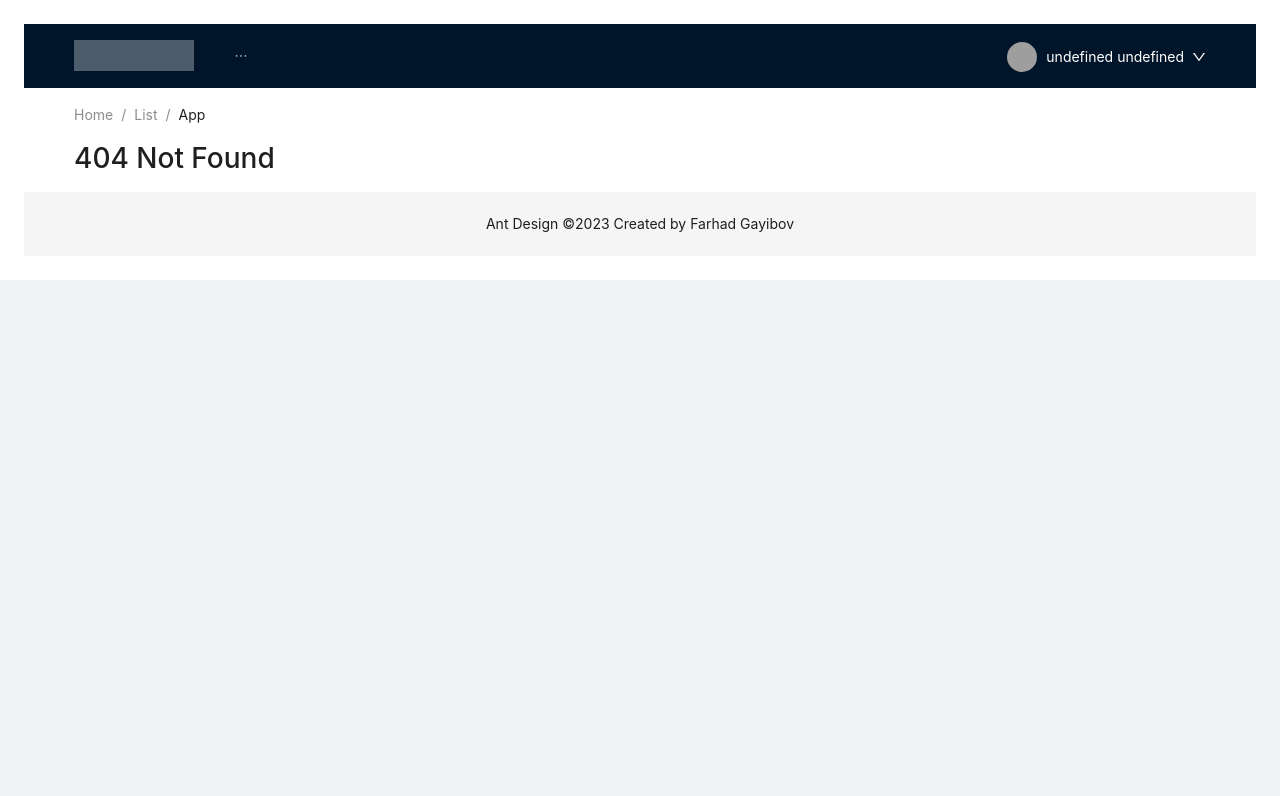
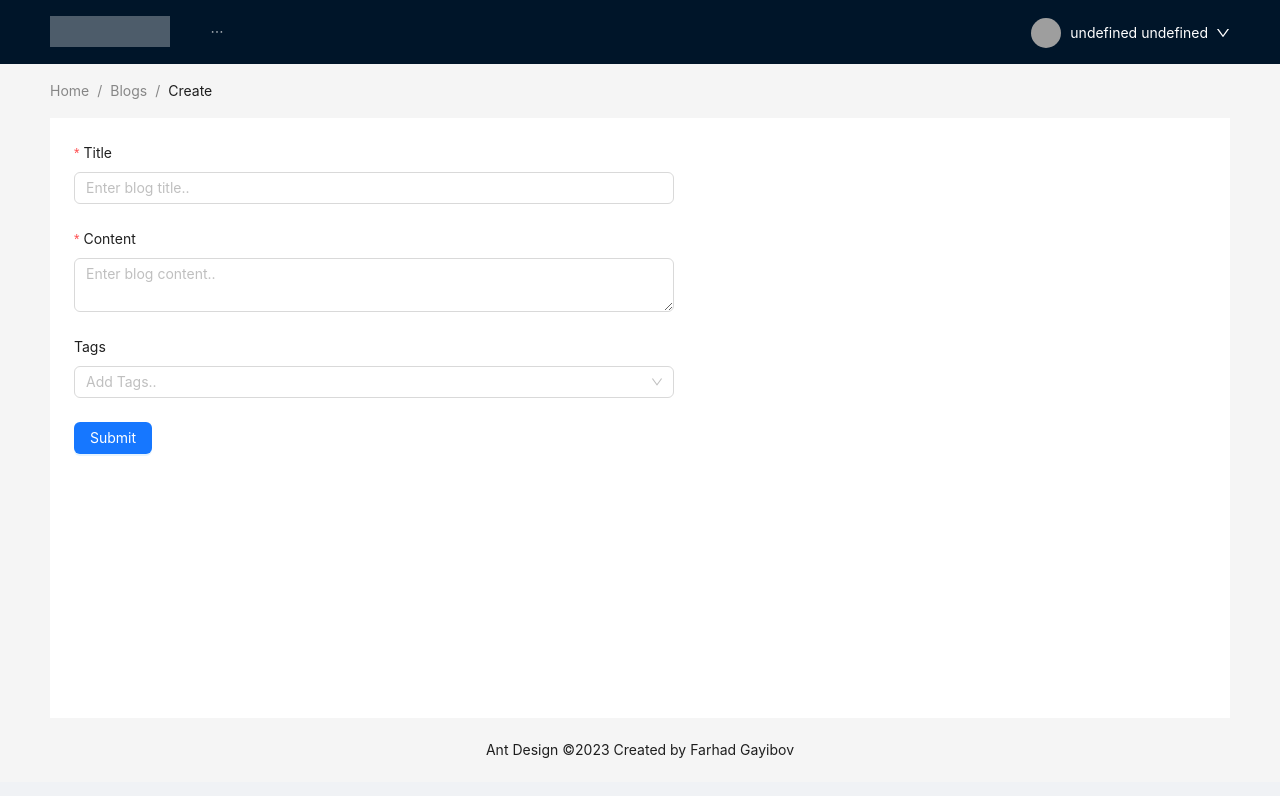
Before and after one commit to qayibovferhad/blog-api, a React (Create React App) app in the folder client/: page /blogs/create in a window 1280 px wide. Before the commit this address had no page. Shown: the top 796 px of the page. Built offline with nearby package versions, Linux system fonts and the light colour scheme.

Commit message:
new commit

```diff
--- a/client/src/App.js
+++ b/client/src/App.js
@@ -6,6 +6,7 @@ import Chat from "./pages/Chat";
 import { Suspense } from "react";
 import AppLayout from "./components/AppLayout";
 import Blogs from "./pages/Blogs";
+import BlogCreate from "./pages/BlogCreate";
 function App() {
   return (
     <>
@@ -19,6 +20,7 @@ function App() {
             <Route path="chat" element={<Chat />} />
             <Route path="dashboard" element={<Dashboard />} />
             <Route path="blogs" element={<Blogs />} />
+            <Route path="blogs/create" element={<BlogCreate />} />
             <Route path="*" element={<h1>404 Not Found</h1>} />
           </Route>
         </Routes>
--- a/client/src/components/AppLayout/Header.js
+++ b/client/src/components/AppLayout/Header.js
@@ -37,13 +37,13 @@ const dropDownItems = [
 function AppHeader() {
   const navigate = useNavigate();
   const user = useSelector((state) => state.user.currentUser || {});
-  console.log(user);
   async function handleDropdownClick(e) {
     if (e.key === "logout") {
       await axios.post("logout");
       navigate("/auth/login");
     }
   }
+
   return (
     <Header className="app-header">
       <div className="logo" />
--- a/client/src/components/AppLayout/index.js
+++ b/client/src/components/AppLayout/index.js
@@ -1,18 +1,22 @@
-import { Avatar, Breadcrumb, Layout, Menu } from "antd";
+import { Breadcrumb, Layout } from "antd";
 import "./styles.css";
 import AppHeader from "./Header";
-import { NavLink, Outlet } from "react-router-dom";
-const { Header, Content, Footer } = Layout;
+import { Outlet, useLocation } from "react-router-dom";
+import breadcrumb from "../../utils/breadcrumb";
+const { Content, Footer } = Layout;
 
 function AppLayout() {
+  const location = useLocation();
+  const breadCrumb = breadcrumb[location.pathname];
+
   return (
     <Layout className="app-layout">
       <AppHeader />
       <Content className="app-content">
         <Breadcrumb className="app-breadcrumb">
-          <Breadcrumb.Item>Home</Breadcrumb.Item>
-          <Breadcrumb.Item>List</Breadcrumb.Item>
-          <Breadcrumb.Item>App</Breadcrumb.Item>
+          {breadCrumb.map((item, index) => (
+            <Breadcrumb.Item key={index}>{item}</Breadcrumb.Item>
+          ))}
         </Breadcrumb>
         <main className="site-layout-content">
           <Outlet />
--- a/client/src/components/AppLayout/styles.css
+++ b/client/src/components/AppLayout/styles.css
@@ -1,5 +1,5 @@
-.app-layout {
-  min-height: 280px;
+.app-layout .site-layout-content {
+  min-height: 75vh;
   padding: 24px;
   background: #fff;
 }
--- /dev/null
+++ b/client/src/pages/BlogCreate/BlogCreate.js
@@ -0,0 +1,63 @@
+import { Button, Form, Input, message, Radio, Select } from "antd";
+import { useNavigate } from "react-router-dom";
+import { useState } from "react";
+import axios from "../../lib/axios";
+function BlogCreate() {
+  const navigate = useNavigate();
+  const [submitting, setSubmitting] = useState(false);
+  async function onFinishValue(values) {
+    console.log(values);
+    setSubmitting(true);
+    axios.post("blogs", values);
+    message.success("Blog created successfully!");
+    navigate("/blogs");
+
+    try {
+    } catch (err) {
+      const errorMessage = err.response.data.message;
+      message.error(errorMessage);
+    } finally {
+      setSubmitting(false);
+    }
+  }
+  return (
+    <Form
+      layout="vertical"
+      onFinish={onFinishValue}
+      style={{
+        maxWidth: 600,
+      }}
+    >
+      <Form.Item
+        label="Title"
+        name="title"
+        rules={[{ required: true, message: "Please enter blog title!" }]}
+      >
+        <Input placeholder="Enter blog title.." />
+      </Form.Item>
+      <Form.Item
+        label="Content"
+        name="body"
+        rules={[{ required: true, message: "Please enter blog content!" }]}
+      >
+        <Input.TextArea placeholder="Enter blog content.." />
+      </Form.Item>
+
+      <Form.Item label="Tags" name="tags">
+        <Select
+          mode="tags"
+          style={{
+            width: "100%",
+          }}
+          placeholder="Add Tags.."
+        />
+      </Form.Item>
+      <Form.Item>
+        <Button loading={submitting} htmlType="submit" type="primary">
+          Submit
+        </Button>
+      </Form.Item>
+    </Form>
+  );
+}
+export default BlogCreate;
--- /dev/null
+++ b/client/src/pages/BlogCreate/index.js
@@ -0,0 +1,8 @@
+import React, { Suspense } from "react";
+
+const LazyBlogCreatePage = React.lazy(() => import("./BlogCreate"));
+export default () => (
+  <Suspense fallback={<h1>Loading Component..</h1>}>
+    <LazyBlogCreatePage />
+  </Suspense>
+);
--- a/client/src/pages/Blogs/BlogItem.js
+++ b/client/src/pages/Blogs/BlogItem.js
@@ -1,6 +1,6 @@
 import React from "react";
 import { LikeOutlined, MessageOutlined, StarOutlined } from "@ant-design/icons";
-import { Avatar, List, Space } from "antd";
+import { Avatar, List, Space, Tag } from "antd";
 const IconText = ({ icon, text }) => (
   <Space>
     {React.createElement(icon)}
@@ -13,7 +13,6 @@ function BlogItem({ item }) {
     <List.Item
       key={item.title}
       actions={[
-        <IconText icon={StarOutlined} text="156" key="list-vertical-star-o" />,
         <IconText icon={LikeOutlined} text="156" key="list-vertical-like-o" />,
         <IconText
           icon={MessageOutlined}
@@ -26,7 +25,12 @@ function BlogItem({ item }) {
         avatar={<Avatar src={item.avatar} />}
         title={<a href={item.href}>{item.title}</a>}
       />
-      {item.content}
+      {item.body}
+      <div>
+        {item.tags.map((tag) => (
+          <Tag key={tag}>{tag}</Tag>
+        ))}
+      </div>
     </List.Item>
   );
 }
--- a/client/src/pages/Blogs/Blogs.js
+++ b/client/src/pages/Blogs/Blogs.js
@@ -1,10 +1,13 @@
-import { Avatar, List, Space } from "antd";
+import { Avatar, Button, List, Space } from "antd";
 import React, { useEffect } from "react";
 import BlogItem from "./BlogItem";
 import ProtectedRoute from "../../components/ProtectedRoute";
 import "./styles.css";
 import { useDispatch, useSelector } from "react-redux";
 import { fetchBlogs } from "../../redux/features/blogSlice";
+import Input from "antd/es/input/Input";
+import { PlusOutlined, SearchOutlined } from "@ant-design/icons";
+import { Link } from "react-router-dom";
 
 function Blogs() {
   const dispatch = useDispatch();
@@ -12,25 +15,27 @@ function Blogs() {
   useEffect(() => {
     dispatch(fetchBlogs());
   }, []);
+  console.log(list, loading);
   return (
     <ProtectedRoute>
       <div className="blogs-container">
+        <div className="blog-actions">
+          <Input
+            style={{ width: "200px" }}
+            placeholder="Search Blogs.."
+            prefix={<SearchOutlined />}
+          />
+          <Link to="/blogs/create">
+            <Button type="primary" icon={<PlusOutlined />}>
+              Add Blog
+            </Button>
+          </Link>
+        </div>
         <List
           itemLayout="vertical"
           size="large"
-          pagination={{
-            onChange: (page) => {
-              console.log(page);
-            },
-            pageSize: 3,
-          }}
           loading={loading}
           dataSource={list}
-          footer={
-            <div>
-              <b>ant design</b> footer part
-            </div>
-          }
           renderItem={(item) => <BlogItem item={item} />}
         />
       </div>
--- a/client/src/pages/Blogs/styles.css
+++ b/client/src/pages/Blogs/styles.css
@@ -1,4 +1,4 @@
-.blogs-container {
-  max-width: 60%;
-  margin: 0 auto;
+.blog-actions {
+  display: flex;
+  justify-content: space-between;
 }
--- a/client/src/redux/features/blogSlice.js
+++ b/client/src/redux/features/blogSlice.js
@@ -15,7 +15,7 @@ const blogsSlice = createSlice({
   extraReducers: {
     [fetchBlogs.pending]: () => {},
     [fetchBlogs.fulfilled]: (state, action) => {
-      state.list = action.list;
+      state.list = action.payload;
       state.loading = false;
       state.error = null;
     },
--- /dev/null
+++ b/client/src/utils/breadcrumb.js
@@ -0,0 +1,6 @@
+export default {
+  "/dashboard": ["Home", "Dashboard"],
+  "/blogs": ["Home", "Blogs"],
+  "/blogs/create": ["Home", "Blogs", "Create"],
+  "/chat": ["Home", "Chat"],
+};
```
Also changed, not shown: 2 other files (tests, documents, lock files or other folders).
